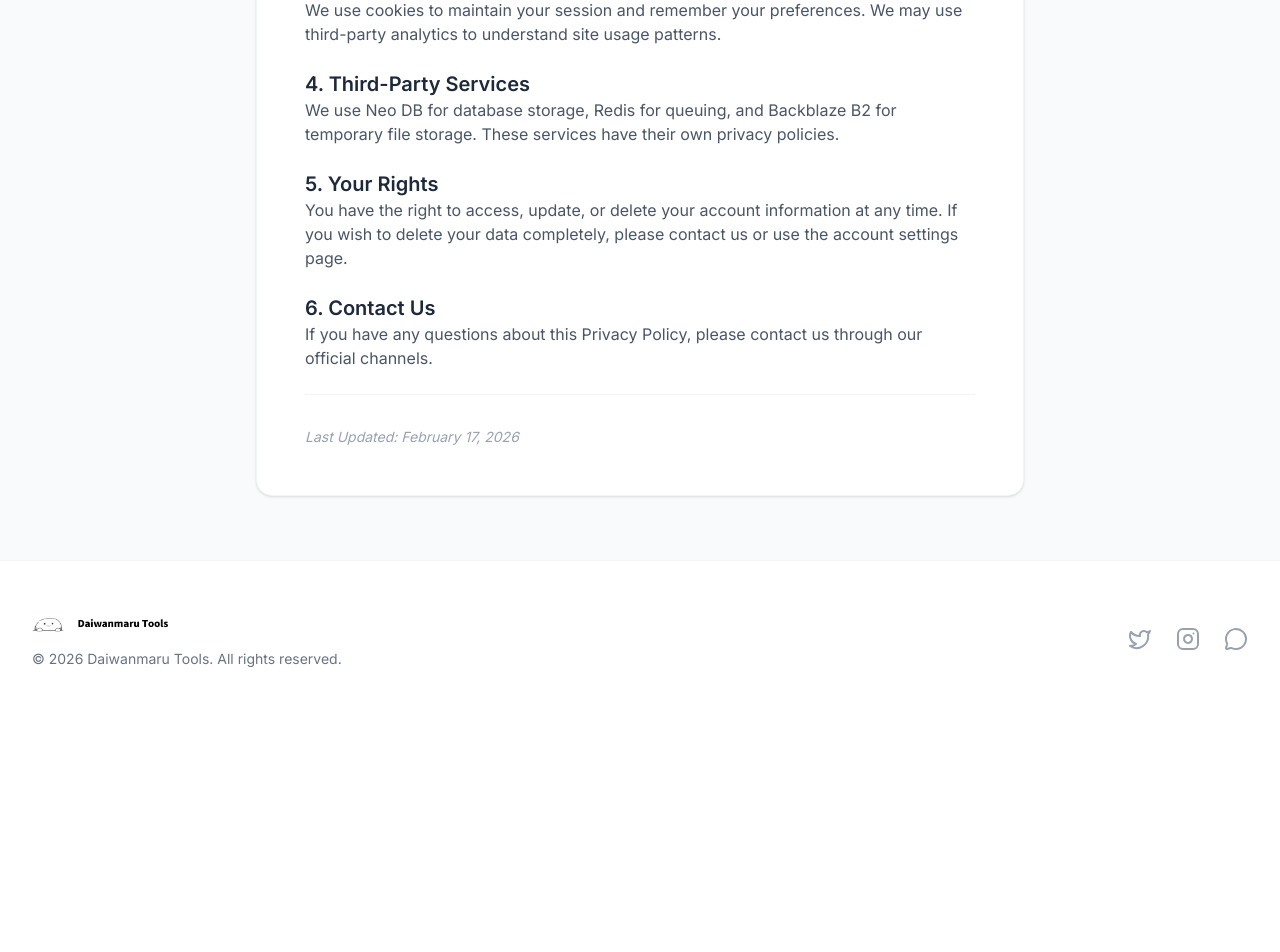
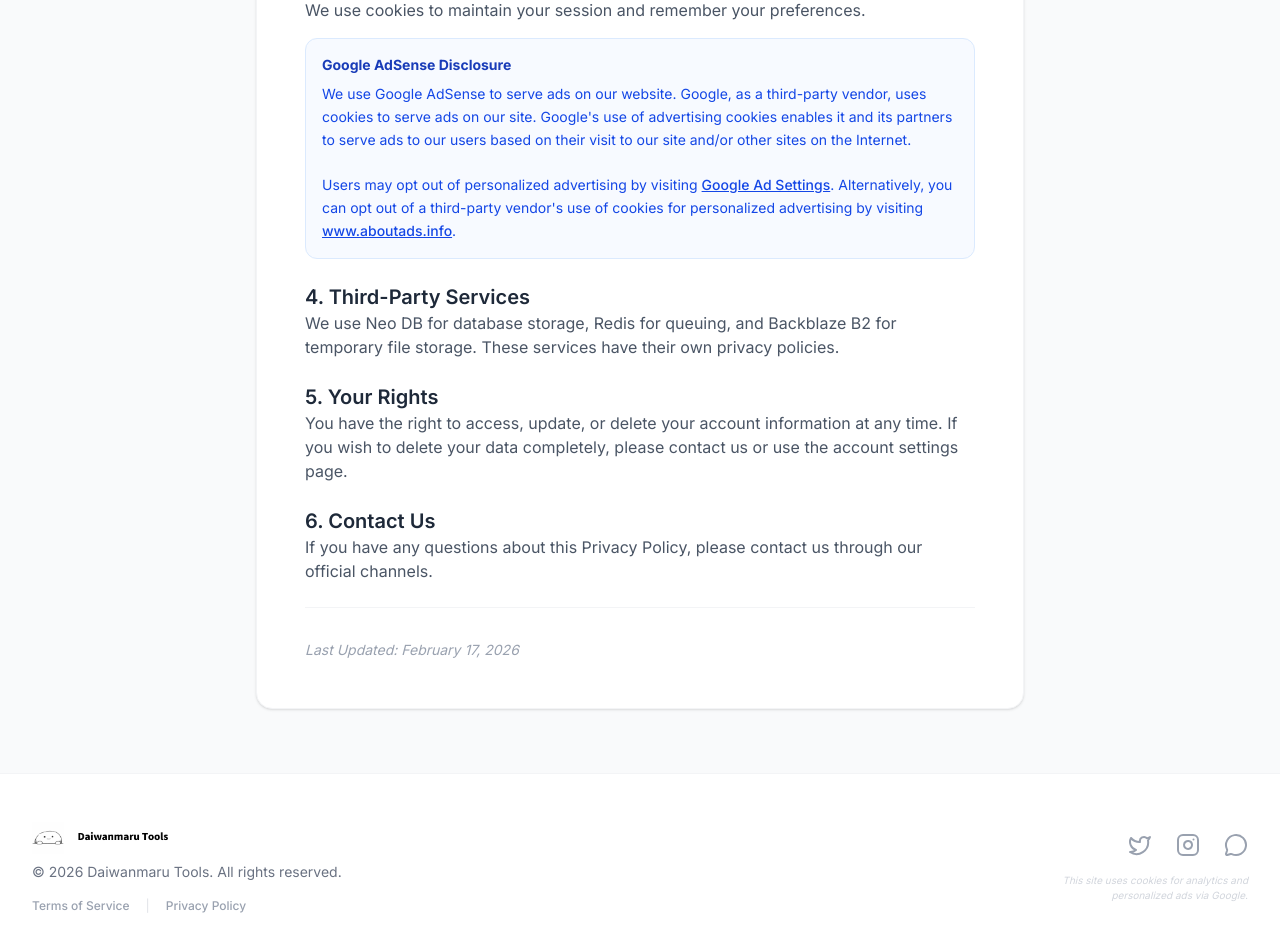
Before and after one commit to daiwanmaru/Daiwanmaru_Tools, a Next.js app in the folder apps/web/: page /privacy in a window 1280 px wide. Shown: the part 588-1540 px from the top of the page. Before the commit the page ends 1305 px from the top, so only its background shows below. Built offline with nearby package versions, Linux system fonts and the light colour scheme; no server answers.

Commit message:
feat: Implement Google AdSense disclosure and legal links

```diff
--- a/apps/web/src/app/privacy/page.tsx
+++ b/apps/web/src/app/privacy/page.tsx
@@ -25,10 +25,18 @@
                     </section>
 
                     <section>
-                        <h2 className="text-xl font-semibold text-gray-800">3. Cookies and Tracking</h2>
+                        <h2 className="text-xl font-semibold text-gray-800">3. Cookies and Advertising</h2>
                         <p>
-                            We use cookies to maintain your session and remember your preferences. We may use third-party analytics to understand site usage patterns.
+                            We use cookies to maintain your session and remember your preferences.
                         </p>
+                        <div className="bg-blue-50/50 p-4 rounded-xl mt-4 border border-blue-100">
+                            <h3 className="text-sm font-bold text-blue-800 mb-2">Google AdSense Disclosure</h3>
+                            <p className="text-sm text-blue-700 leading-relaxed">
+                                We use Google AdSense to serve ads on our website. Google, as a third-party vendor, uses cookies to serve ads on our site. Google's use of advertising cookies enables it and its partners to serve ads to our users based on their visit to our site and/or other sites on the Internet.
+                                <br /><br />
+                                Users may opt out of personalized advertising by visiting <a href="https://www.google.com/settings/ads" target="_blank" rel="noopener noreferrer" className="underline font-medium">Google Ad Settings</a>. Alternatively, you can opt out of a third-party vendor's use of cookies for personalized advertising by visiting <a href="https://www.aboutads.info" target="_blank" rel="noopener noreferrer" className="underline font-medium">www.aboutads.info</a>.
+                            </p>
+                        </div>
                     </section>
 
                     <section>
--- a/apps/web/src/components/Footer.tsx
+++ b/apps/web/src/components/Footer.tsx
@@ -7,15 +7,21 @@
     return (
         <footer className="bg-white border-t border-gray-100 py-12">
             <div className="max-w-7xl mx-auto px-4 sm:px-6 lg:px-8">
-                <div className="flex flex-col md:flex-row justify-between items-center">
+                <div className="flex flex-col md:flex-row justify-between items-start md:items-center">
                     <div className="mb-8 md:mb-0">
                         <Link href="/" className="flex items-center space-x-2 group">
                             <img src="/logo-icon.png" alt="Daiwanmaru Icon" className="h-8 w-auto opacity-80 group-hover:opacity-100 transition-opacity" />
                             <img src="/logo-text.png" alt="Daiwanmaru Tool" className="h-5 w-auto" />
                         </Link>
                         <p className="mt-2 text-sm text-gray-500">© 2026 Daiwanmaru Tools. All rights reserved.</p>
+                        <div className="mt-4 flex space-x-4 text-xs font-medium text-gray-400">
+                            <Link href="/terms" className="hover:text-gray-600 transition-colors">Terms of Service</Link>
+                            <span className="text-gray-200">|</span>
+                            <Link href="/privacy" className="hover:text-gray-600 transition-colors">Privacy Policy</Link>
+                        </div>
                     </div>
 
+                    <div className="flex flex-col items-end space-y-4">
                         <div className="flex space-x-6">
                             <a
                                 href="https://x.com/daiwanmaru"
@@ -45,6 +51,10 @@
                                 <MessageCircle className="h-6 w-6" />
                             </a>
                         </div>
+                        <p className="text-[10px] text-gray-300 italic max-w-[200px] text-right">
+                            This site uses cookies for analytics and personalized ads via Google.
+                        </p>
+                    </div>
                 </div>
             </div>
         </footer>
```
Lines whose indentation alone changed are shown as unchanged.
